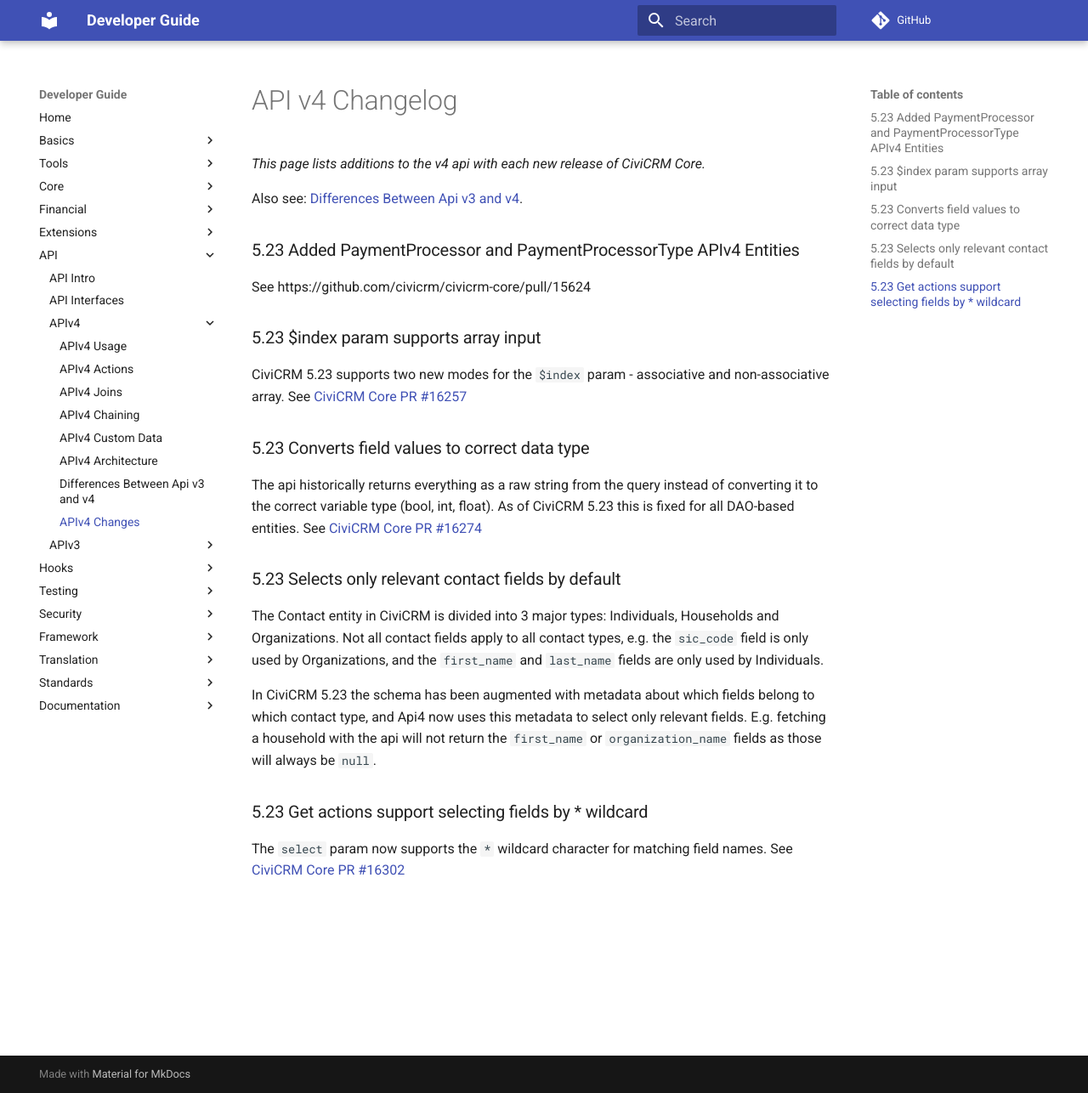
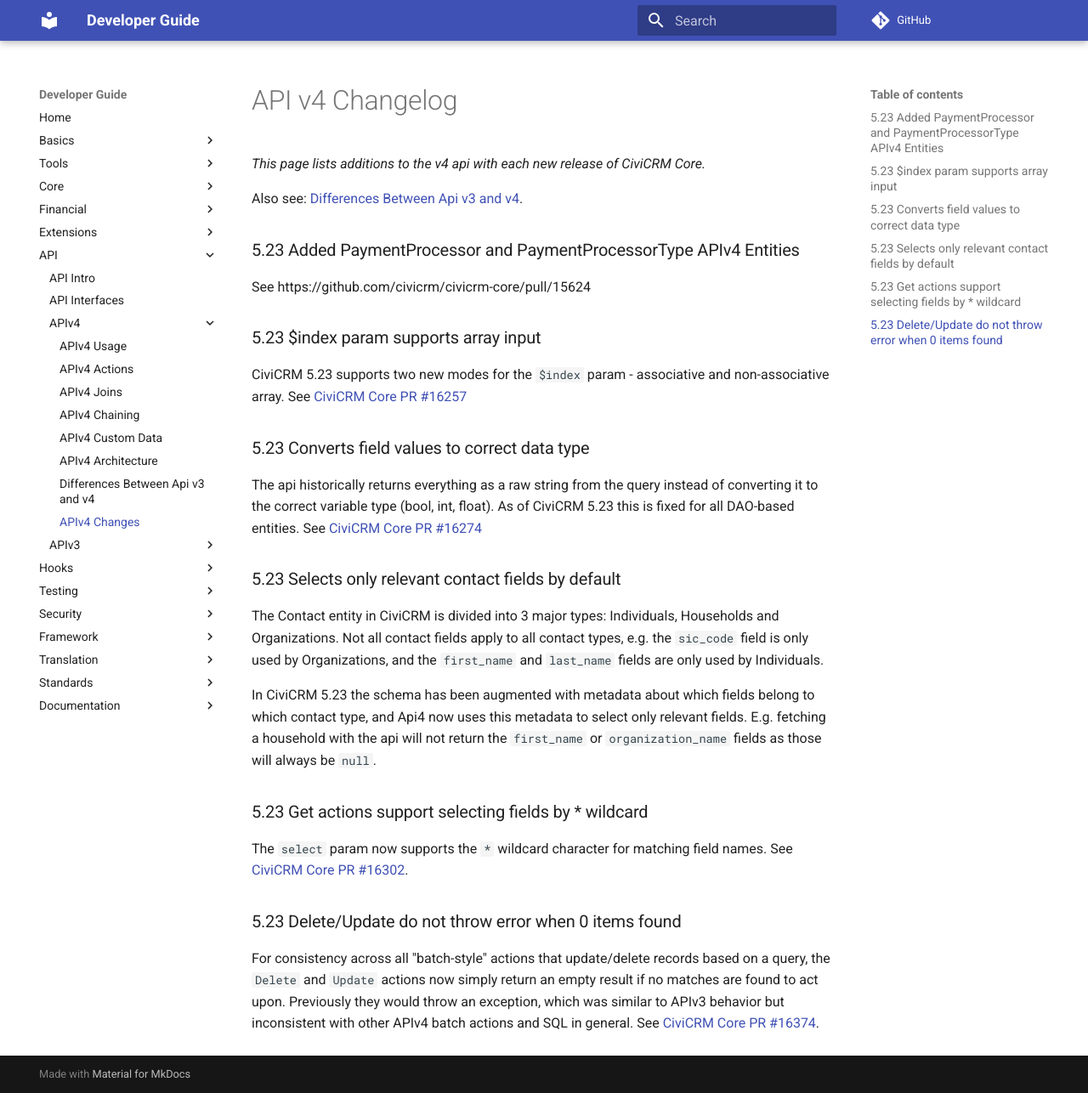
Before and after one commit to civicrm/civicrm-dev-docs, an MkDocs documentation site: the page built from docs/api/v4/changes.md, in a window 1280 px wide and 1286 px high. Shown: the whole window at 85% size. Built offline with MkDocs 1.6.1 and Material for MkDocs 9.7.7, drawn with Linux system fonts in a browser that asks for light colours; comment, search, counter and statistics services are not loaded; old or Windows-style settings are respelled for this version of MkDocs.

Commit message:
Document change to APIv4 update/delete

```diff
--- a/docs/api/v4/changes.md
+++ b/docs/api/v4/changes.md
@@ -29,4 +29,11 @@
 ### 5.23 Get actions support selecting fields by * wildcard
 
 The `select` param now supports the `*` wildcard character for matching field names.
-See [CiviCRM Core PR #16302](https://github.com/civicrm/civicrm-core/pull/16302)
+See [CiviCRM Core PR #16302](https://github.com/civicrm/civicrm-core/pull/16302).
+
+### 5.23 Delete/Update do not throw error when 0 items found
+
+For consistency across all "batch-style" actions that update/delete records based on a query,
+the `Delete` and `Update` actions now simply return an empty result if no matches are found to act upon.
+Previously they would throw an exception, which was similar to APIv3 behavior but inconsistent with other
+APIv4 batch actions and SQL in general. See [CiviCRM Core PR #16374](https://github.com/civicrm/civicrm-core/pull/16374).
```
Also changed, not shown: docs/api/v4/differences-with-v3.md (+1 -0 lines).
